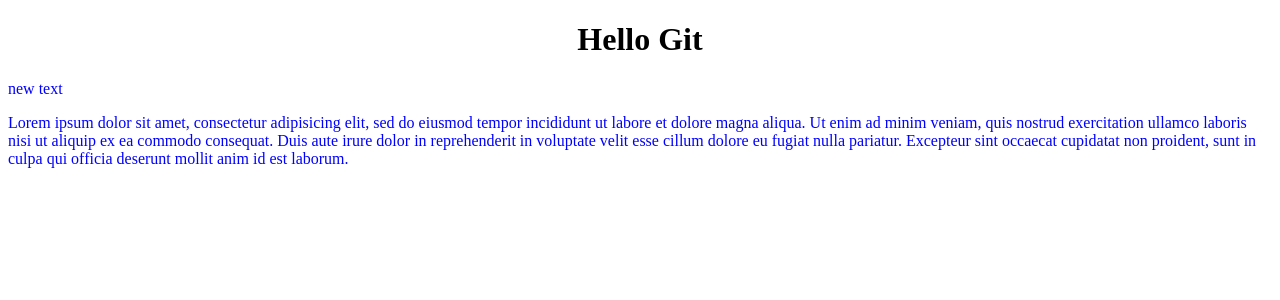
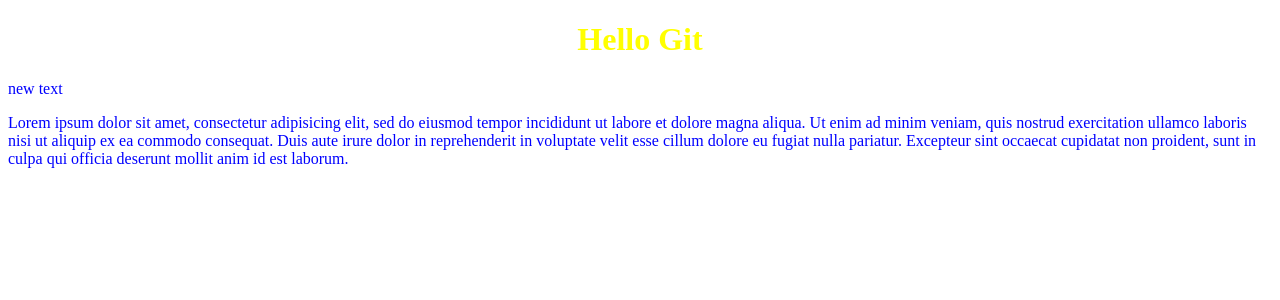
Before and after one commit to ArmenHarutyunyan1993/testgit, a PHP site: page / in a window 1280 px wide. Shown: the top 300 px of the page. Run offline with PHP 8.4, Linux system fonts and the light colour scheme.

Commit message:
yellow style for h1

```diff
--- a/style2.css
+++ b/style2.css
@@ -1,3 +1,6 @@
 p{
 	color:blue;
 }
+h1{
+	color:yellow;
+}
```
